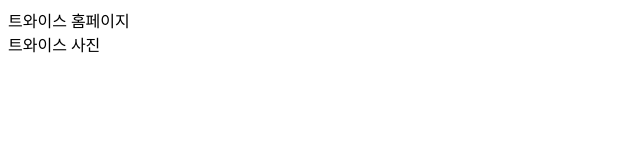
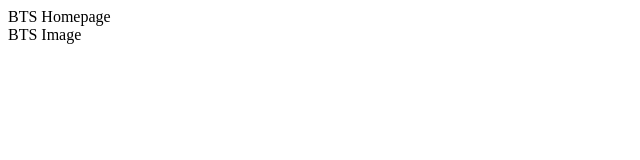
Before and after one commit to CNU-PC/my-git-project, a plain HTML site: page index.html in a window 1280 px wide. Shown: the whole page, without its empty margins (0-640 px from the left). Drawn offline with Linux system fonts and the light colour scheme.

Commit message:
이미지변경(BTS)

```diff
--- a/index.html
+++ b/index.html
@@ -1,4 +1,4 @@
 <html>
-	<head>트와이스 홈페이지</head>
-	<div>트와이스 사진</div>
+	<head>BTS Homepage</head>
+	<div>BTS Image</div>
 </html>
```
